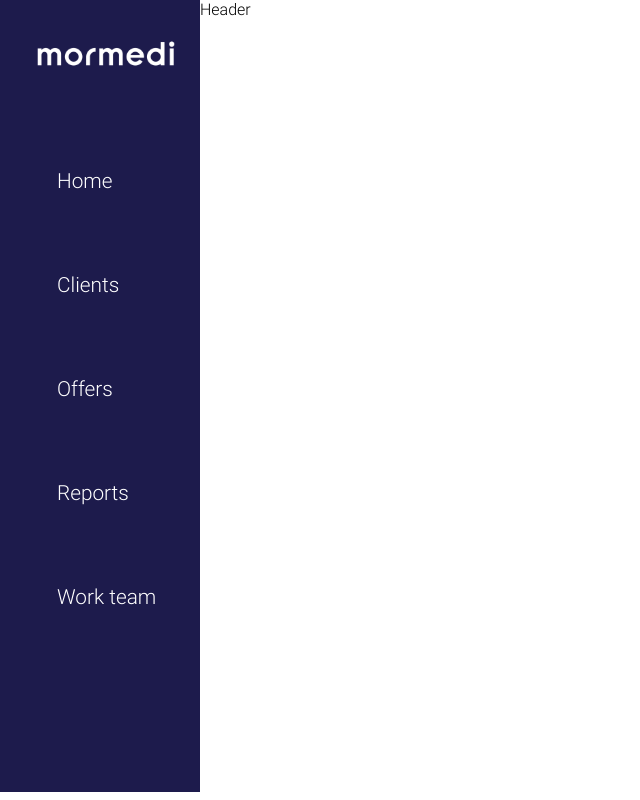
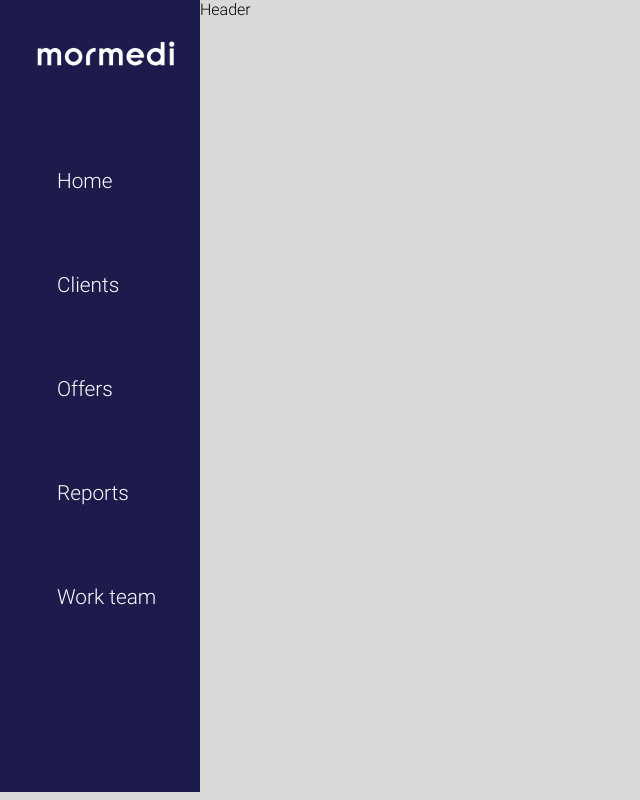
Before and after one commit to Maxuel09/mormedi-back, a React (Vite) app in the folder client/: page / in a window 1280 px wide. Shown: the top 800 px of the page, without its empty margins (0-640 px from the left). Built offline with nearby package versions, Linux system fonts and the light colour scheme.

Commit message:
styles added

```diff
--- a/client/src/index.css
+++ b/client/src/index.css
@@ -33,7 +33,7 @@ body {
 } */
 
 .container {
-  background-color: rgb(21, 21, 208);
+  background-color: rgb(232, 232, 233);
   width: 500px;
   height: 550px;
   margin: 250px auto 0;
@@ -50,7 +50,9 @@ body {
 
 
 
-
+body {
+    background-color: #D9D9D9;
+}
 .menu {
   width: 200px;
 }
@@ -159,5 +161,6 @@ input:hover {
   color: rgb(255, 255, 255);
 }
 .menu--list .item:hover{
+
   color: black;
 }
```
